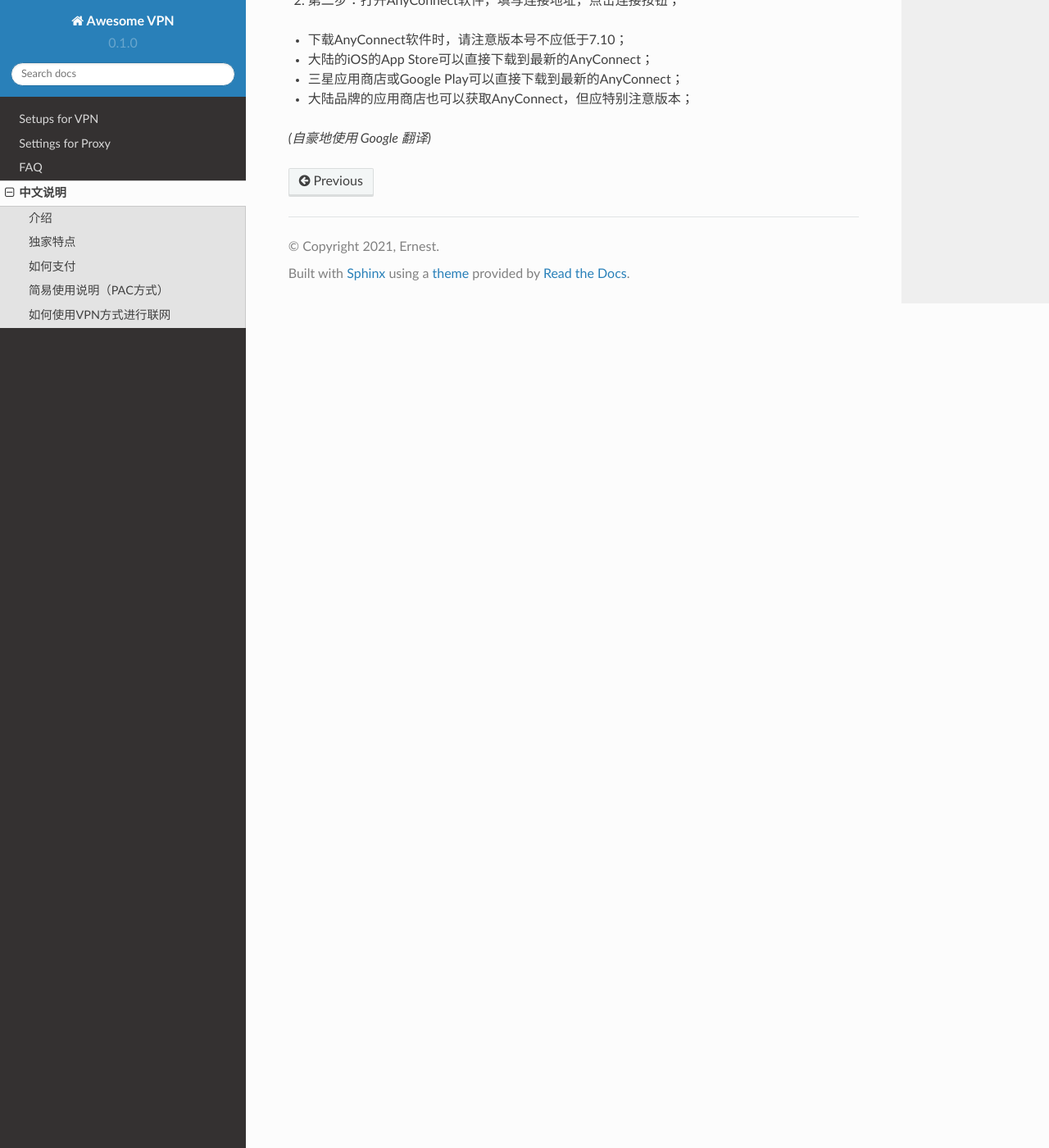
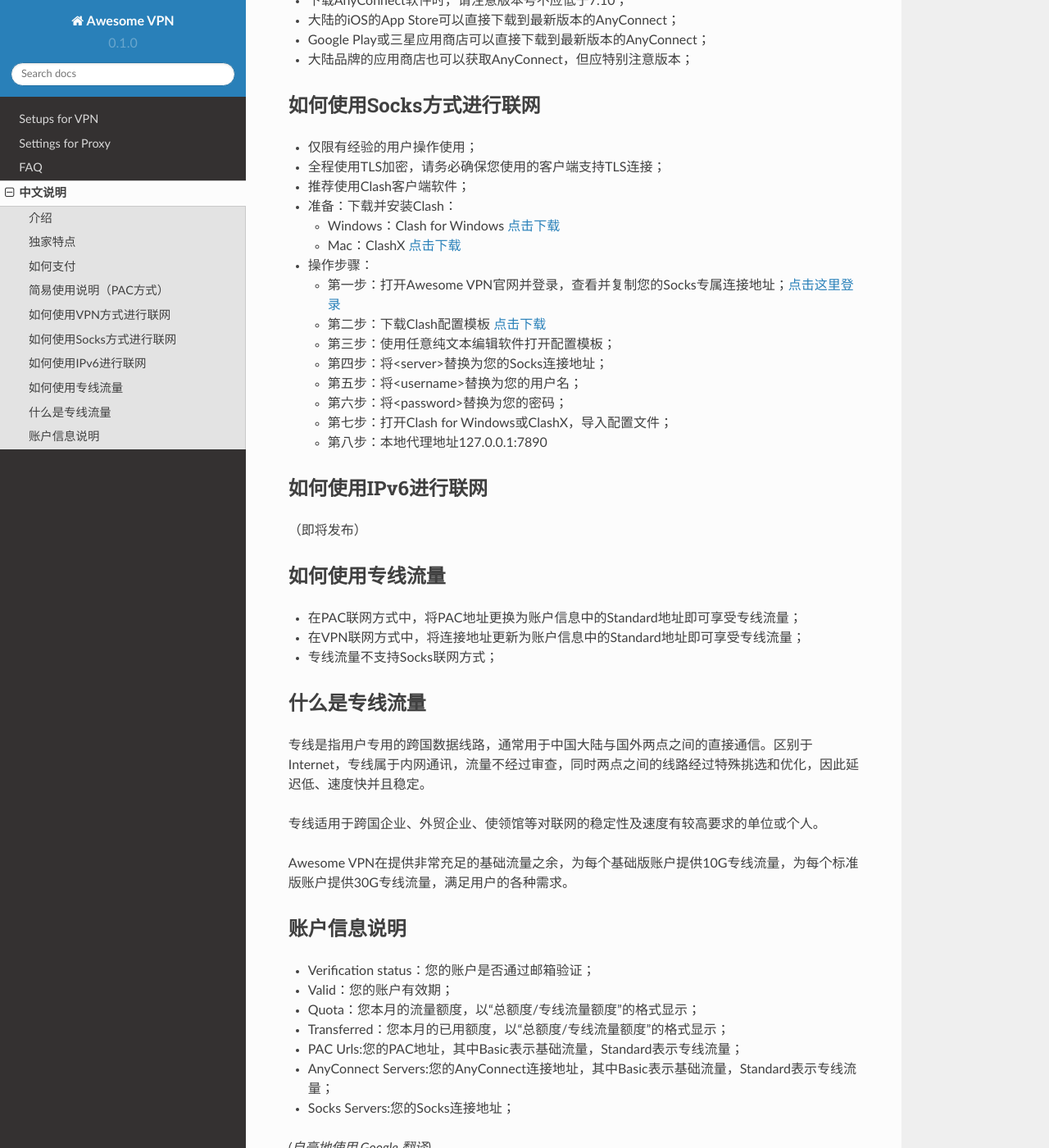
Before and after one commit to orezm/avc, a Sphinx documentation site: the page built from docs/source/zh.rst, in a window 1280 px wide and 1400 px high, scrolled down 3580 px. Shown: the whole window at 82% size. Built offline with Sphinx 7.4.7 and the Read the Docs theme 2.0.0, drawn with Linux system fonts in a browser that asks for light colours; some of the changed text lies outside the part shown.

Commit message:
Update zh.rst

```diff
--- a/docs/source/zh.rst
+++ b/docs/source/zh.rst
@@ -2,7 +2,8 @@
 -------
 
 介绍
-^^^^
+^^^^^
+
 欢迎上车。 我的名字是 Ernest，我是一名专业的软件工程师和解决方案专家，我已经做了 15 年以上的开发人员。 如果您在中国大陆旅行或逗留，我会在这里帮助您摆脱互联网限制和审查制度。
 
 Awesome VPN 不与行业的全球领导者竞争，例如 Nord VPN 和 Express VPN。 它只是专注于如何处理好中国奇怪的网络政策，这样我们才能让您免受GFW的封锁。 如果您正在或计划留在中国，那么Awesome VPN 将是您的最佳选择。
@@ -10,6 +11,7 @@
 
 独家特点
 ^^^^^^^
+
 #. 平民价格享受专线的稳定和速度，全网独家；
 #. 自动更换入口地址，确保稳定；
 #. 所有连接方式全程强制进行加密，确保安全；
@@ -77,20 +79,76 @@
 * Awesome VPN的联网方式使用思科标准，同时适用于iOS, Android, Windows, Mac；
 * 准备：下载并安装AnyConnect软件
 
-* iOS，可以从大陆App Store直接下载
-* 安卓，下载链接
-* Mac，下载链接
-* Windows，下载链接
+  * iOS，可以从大陆App Store直接下载
+  * 安卓，`点击下载 <https://github.com/orezm/avc/releases/download/downloads/AnyConnect.apk>`_
+  * Mac，`点击下载 <https://github.com/orezm/avc/releases/download/downloads/anyconnect-macos-4.10.01075-predeploy-k9.dmg>`_
+  * Windows，`点击下载 <https://github.com/orezm/avc/releases/download/downloads/anyconnect-win-4.10.01075-predeploy-k9.zip>`_
 
 * 操作步骤：
 
-#. 第一步：打开Awesome VPN官网并登录，查看并复制您的AnyConnect专属连接地址；`点击这里登录 <https://www.orezm.com/my>`_
-#. 第二步：打开AnyConnect软件，填写连接地址，点击连接按钮；
+  * 第一步：打开Awesome VPN官网并登录，查看并复制您的AnyConnect专属连接地址；`点击这里登录 <https://www.orezm.com/my>`_
+  * 第二步：打开AnyConnect软件，填写连接地址，点击连接按钮；
 
 * 下载AnyConnect软件时，请注意版本号不应低于7.10；
-* 大陆的iOS的App Store可以直接下载到最新的AnyConnect；
-* 三星应用商店或Google Play可以直接下载到最新的AnyConnect；
+* 大陆的iOS的App Store可以直接下载到最新版本的AnyConnect；
+* Google Play或三星应用商店可以直接下载到最新版本的AnyConnect；
 * 大陆品牌的应用商店也可以获取AnyConnect，但应特别注意版本；
 
 
+如何使用Socks方式进行联网
+^^^^^^^^^^^^^^^^^^^^^^^
+
+* 仅限有经验的用户操作使用；
+* 全程使用TLS加密，请务必确保您使用的客户端支持TLS连接；
+* 推荐使用Clash客户端软件；
+* 准备：下载并安装Clash：
+
+  * Windows：Clash for Windows `点击下载 <https://github.com/orezm/avc/releases/download/downloads/anyconnect-win-4.10.01075-predeploy-k9.zip>`_
+  * Mac：ClashX `点击下载 <https://github.com/orezm/avc/releases/download/downloads/ClashX.dmg>`_
+
+* 操作步骤：
+
+  * 第一步：打开Awesome VPN官网并登录，查看并复制您的Socks专属连接地址；`点击这里登录 <https://www.orezm.com/my>`_
+  * 第二步：下载Clash配置模板 `点击下载 <https://github.com/orezm/avc/releases/download/downloads/config.yaml>`_
+  * 第三步：使用任意纯文本编辑软件打开配置模板；
+  * 第四步：将<server>替换为您的Socks连接地址；
+  * 第五步：将<username>替换为您的用户名；
+  * 第六步：将<password>替换为您的密码；
+  * 第七步：打开Clash for Windows或ClashX，导入配置文件；
+  * 第八步：本地代理地址127.0.0.1:7890
+
+
+如何使用IPv6进行联网
+^^^^^^^^^^^^^^^^^^
+（即将发布）
+
+
+如何使用专线流量
+^^^^^^^^^^^^^^
+* 在PAC联网方式中，将PAC地址更换为账户信息中的Standard地址即可享受专线流量；
+* 在VPN联网方式中，将连接地址更新为账户信息中的Standard地址即可享受专线流量；
+* 专线流量不支持Socks联网方式；
+
+
+什么是专线流量
+^^^^^^^^^^^^^
+
+专线是指用户专用的跨国数据线路，通常用于中国大陆与国外两点之间的直接通信。区别于Internet，专线属于内网通讯，流量不经过审查，同时两点之间的线路经过特殊挑选和优化，因此延迟低、速度快并且稳定。
+
+专线适用于跨国企业、外贸企业、使领馆等对联网的稳定性及速度有较高要求的单位或个人。
+
+Awesome VPN在提供非常充足的基础流量之余，为每个基础版账户提供10G专线流量，为每个标准版账户提供30G专线流量，满足用户的各种需求。
+
+
+账户信息说明
+^^^^^^^^^^^
+
+* Verification status：您的账户是否通过邮箱验证；
+* Valid：您的账户有效期；
+* Quota：您本月的流量额度，以“总额度/专线流量额度”的格式显示；
+* Transferred：您本月的已用额度，以“总额度/专线流量额度”的格式显示；
+* PAC Urls:您的PAC地址，其中Basic表示基础流量，Standard表示专线流量；
+* AnyConnect Servers:您的AnyConnect连接地址，其中Basic表示基础流量，Standard表示专线流量；
+* Socks Servers:您的Socks连接地址；
+
 *(自豪地使用 Google 翻译)*
```
